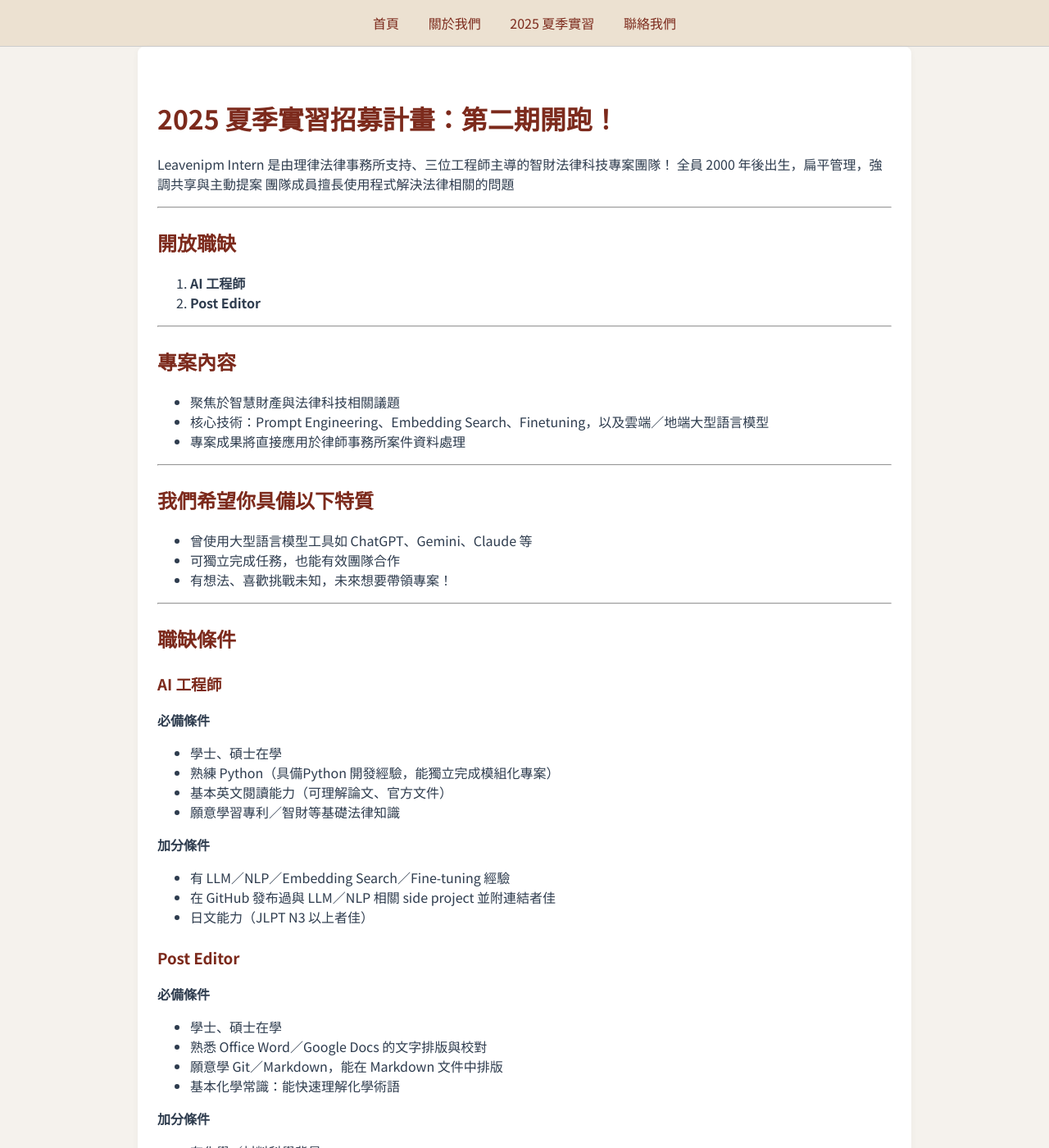
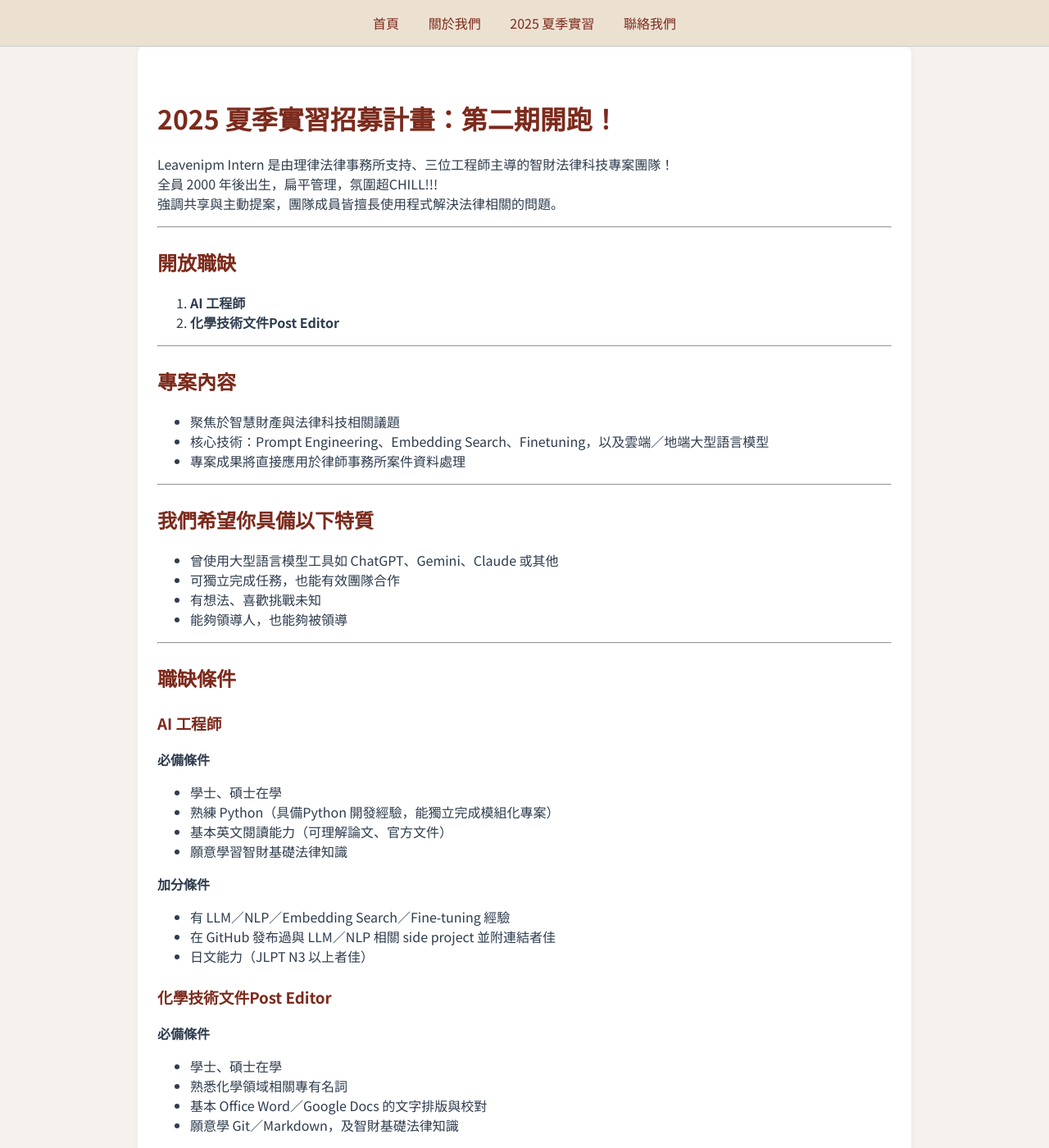
Before and after one commit to Leaven-IPM-AI-Team/leavenipm-intern, a Jekyll site: the page built from _pages/2025summer.md, in a window 1280 px wide and 1400 px high. Shown: the whole window at 82% size. Built offline with Jekyll 4.4.1, drawn with Linux system fonts in a browser that asks for light colours; some of the changed text lies outside the part shown.

Commit message:
Update 2025summer.md

```diff
--- a/_pages/2025summer.md
+++ b/_pages/2025summer.md
@@ -7,15 +7,15 @@ permalink: /2025summer/
 # 2025 夏季實習招募計畫：第二期開跑！
 
 Leavenipm Intern 是由理律法律事務所支持、三位工程師主導的智財法律科技專案團隊！
-全員 2000 年後出生，扁平管理，強調共享與主動提案
-團隊成員擅長使用程式解決法律相關的問題
+全員 2000 年後出生，扁平管理，氛圍超CHILL!!!
+強調共享與主動提案，團隊成員皆擅長使用程式解決法律相關的問題。
 
 ---
 
 ## 開放職缺
 
 1. **AI 工程師**
-2. **Post Editor**
+2. **化學技術文件Post Editor**
 
 ---
 
@@ -29,9 +29,10 @@ Leavenipm Intern 是由理律法律事務所支持、三位工程師主導的智
 
 ##  我們希望你具備以下特質
 
-- 曾使用大型語言模型工具如 ChatGPT、Gemini、Claude 等
+- 曾使用大型語言模型工具如 ChatGPT、Gemini、Claude 或其他
 - 可獨立完成任務，也能有效團隊合作
-- 有想法、喜歡挑戰未知，未來想要帶領專案！
+- 有想法、喜歡挑戰未知
+- 能夠領導人，也能夠被領導
 
 ---
 
@@ -42,25 +43,24 @@ Leavenipm Intern 是由理律法律事務所支持、三位工程師主導的智
 - 學士、碩士在學
 - 熟練 Python（具備Python 開發經驗，能獨立完成模組化專案）
 - 基本英文閱讀能力（可理解論文、官方文件）
-- 願意學習專利／智財等基礎法律知識
+- 願意學習智財基礎法律知識
 
 **加分條件**
 - 有 LLM／NLP／Embedding Search／Fine‑tuning 經驗
 - 在 GitHub 發布過與 LLM／NLP 相關 side project 並附連結者佳
 - 日文能力（JLPT N3 以上者佳）
 
-### Post Editor
+### 化學技術文件Post Editor
 **必備條件**
 - 學士、碩士在學
-- 熟悉 Office Word／Google Docs 的文字排版與校對
-- 願意學 Git／Markdown，能在 Markdown 文件中排版
-- 基本化學常識：能快速理解化學術語
+- 熟悉化學領域相關專有名詞
+- 基本 Office Word／Google Docs 的文字排版與校對
+- 願意學 Git／Markdown，及智財基礎法律知識
 
 **加分條件**
-- 有化學／材料科學背景
 - 具備基礎程式能力（如 Python、JavaScript）
 - 顧及細節，具備專利文件編校經驗
-- 日文能力（JLPT N3 以上者佳）
+- 日文能力（JLPT N1 以上者佳）
 
 ---
 
```
Also changed, not shown: other parts of _pages/2025summer.md (+5 -5 lines).
